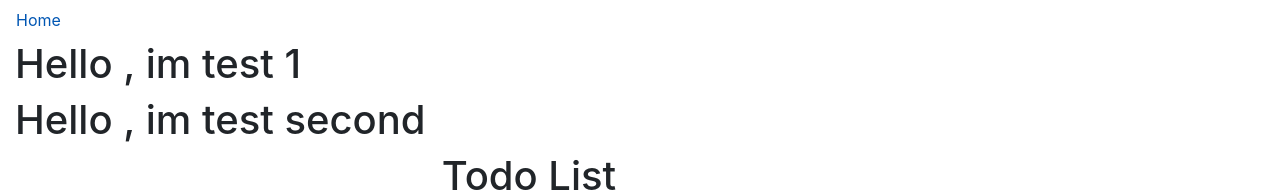
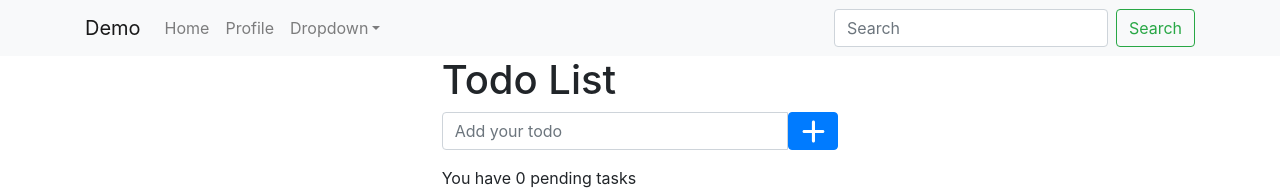
Before and after one commit to vineshgoyal/own-todo, a React (Create React App) app: page / in a window 1280 px wide. Shown: the top 194 px of the page. Built offline with nearby package versions, Linux system fonts and the light colour scheme; no server answers; the HTML template or start-up script is replaced by a standard one.

Commit message:
added boostrap

```diff
--- a/package.json
+++ b/package.json
@@ -9,6 +9,7 @@
     "axios": "^0.21.1",
     "bootstrap": "^4.6.0",
     "react": "^17.0.1",
+    "react-bootstrap": "^1.5.2",
     "react-dom": "^17.0.1",
     "react-router-dom": "^5.2.0",
     "react-scripts": "4.0.1",
--- a/src/App.jsx
+++ b/src/App.jsx
@@ -1,19 +1,74 @@
+import React, { useState } from 'react';
 import Profile from './pages/Profile';
 import { About, Contact } from './pages/About';
 import Home from './pages/Home';
 import { BrowserRouter, Route, Link } from 'react-router-dom';
+import { ToasterContext } from './services/toasterContext';
 import './style.css';
+import { Navbar, Nav, NavDropdown, Form, FormControl, Button, Container, Toast } from 'react-bootstrap';
+
 
 function App() {
+    const [displayToaster, setToaster] = useState(false);
+    const [toasterMessage, setToasterMessage] = useState("");
+    const showToaster = (msg) => {
+        setToaster(true);
+        setToasterMessage(msg);
+    }
     return <div className="App">
+        <ToasterContext.Provider value={{ showToaster }}>
         <BrowserRouter>
-            <Link to="/" className="nav-link">Home</Link>
-            <Route exact path="/" component={Home} />
+
+                <Navbar bg="light" expand="lg">
+                    <Container>
+                        <Navbar.Brand href="#home">Demo</Navbar.Brand>
+                        <Navbar.Toggle aria-controls="basic-navbar-nav" />
+                        <Navbar.Collapse id="basic-navbar-nav">
+                            <Nav className="mr-auto">
+                                <Link className="nav-link" to="/">Home</Link>
+                                <Link className="nav-link" to="/profile">Profile</Link>
+                                <NavDropdown title="Dropdown" id="basic-nav-dropdown">
+                                    <NavDropdown.Item href="#action/3.1">Action</NavDropdown.Item>
+                                    <NavDropdown.Item href="#action/3.2">Another action</NavDropdown.Item>
+                                    <NavDropdown.Item href="#action/3.3">Something</NavDropdown.Item>
+                                    <NavDropdown.Divider />
+                                    <NavDropdown.Item href="#action/3.4">Separated link</NavDropdown.Item>
+                                </NavDropdown>
+                            </Nav>
+                            <Form inline>
+                                <FormControl type="text" placeholder="Search" className="mr-sm-2" />
+                                <Button variant="outline-success">Search</Button>
+                            </Form>
+                        </Navbar.Collapse>
+                    </Container>
+                </Navbar>
+
+                <Container >
+
+                    <Toast show={displayToaster} className="main-toaster" delay={30000} autohide onClose={() => setToaster(false)} animation={true}>
+                        <Toast.Header>
+                            <img
+                                src="https://via.placeholder.com/20"
+                                className="rounded mr-2"
+                                alt=""
+                            />
+                            <strong className="mr-auto">Notification &nbsp;&nbsp;&nbsp;</strong>
+                            <small>{new Date().toDateString()}</small>
+                        </Toast.Header>
+                        <Toast.Body>{toasterMessage}</Toast.Body>
+                    </Toast>
+                </Container>
+                <Route exact path="/" >
+
+                    <Home />
+                </Route>
             <Route path="/profile" component={Profile} />
             <Route path="/about" component={About} />
             <Route path="/contact" component={Contact} />
         </BrowserRouter>
+        </ToasterContext.Provider>
     </div>
+
 }
 
 export default App;
--- a/src/pages/Home.jsx
+++ b/src/pages/Home.jsx
@@ -1,8 +1,7 @@
 import React from 'react';
 import { httpRequest } from '../services/httpRequest';
+import { ToasterContext } from '../services/toasterContext';
 import Header from './Header';
-import Test from './Test';
-import TestSecond from './TestSecond';
 class Home extends React.Component {
     state = {
         todo: "",
@@ -11,6 +10,8 @@ class Home extends React.Component {
         headerTitle: "Todo List",
         error: null
     }
+
+    static contextType = ToasterContext;
 
     onAdd() {
         if (this.state.todo == "") {
@@ -30,6 +31,7 @@ class Home extends React.Component {
             newState.todoList.push(res.data);
             newState.todo1 = "demo value";
             newState.error = null;
+            this.context.showToaster(<span className="text-success">A new Todo added</span>);
             this.setState(newState);
         })
 
@@ -46,10 +48,12 @@ class Home extends React.Component {
     onDelete(id, index) {
         httpRequest.delete("todos/" + id).then((res) => {
             let todoList = [...this.state.todoList];
-            todoList.splice(index, 1);
+            let deletedTodo = todoList.splice(index, 1);
+            console.log('deletedTodo:', deletedTodo)
             this.setState({
                 todoList: todoList
             })
+            this.context.showToaster(<span className="text-danger">The Todo (<b>{deletedTodo[0].title}</b>) has deleted.</span>);
         })
     }
 
@@ -66,10 +70,8 @@ class Home extends React.Component {
     }
 
     render() {
-        console.log("this.state", this.state)
+
         return <div className="todo-list-container container-fluid">
-            <Test />
-            <TestSecond />
             <div className="row">
                 <div className="col">
 
--- /dev/null
+++ b/src/services/toasterContext.js
@@ -0,0 +1,3 @@
+import React from 'react';
+
+export const ToasterContext = React.createContext({});
--- a/src/style.css
+++ b/src/style.css
@@ -18,3 +18,9 @@
     text-decoration: line-through;
     color: #aaa;
 }
+
+.main-toaster {
+    position: absolute;
+    top: 0;
+    right: 0;
+}
```
Also changed, not shown: 2 other files (tests, documents, lock files or other folders).
